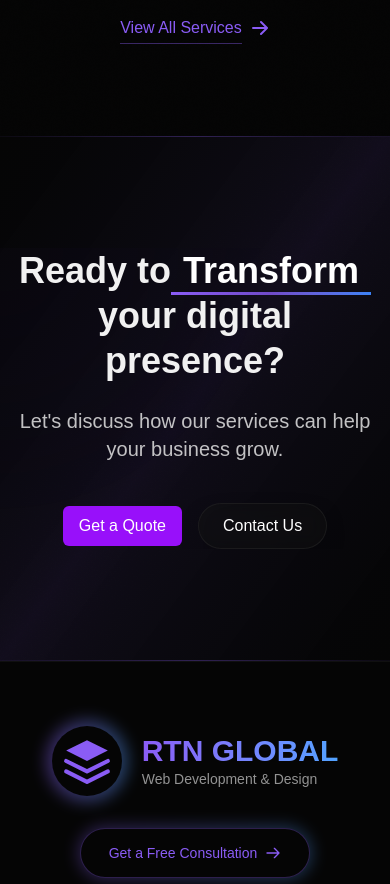
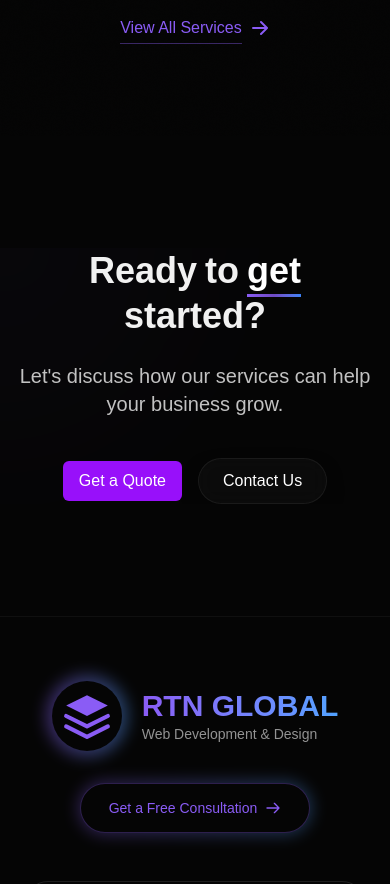
Before and after one commit to web-source-dev/rtn-black-them, a Next.js app: page /services/bug-fixes in a window 390 px wide. Shown: the part 4060-4944 px from the top of the page. Built offline with nearby package versions, Linux system fonts and the light colour scheme; no server answers.

Commit message:
Refactor Careers page to consolidate job posting logic and enhance SEO with updated metadata. Introduce new components for improved layout and user experience, including CareerHero, CareersListing, and CareerBenefits. Add helper function to retrieve all job postings for the main careers page.

```diff
--- a/src/app/careers/page.tsx
+++ b/src/app/careers/page.tsx
@@ -1,81 +1,38 @@
-import { notFound } from 'next/navigation';
+
 import type { Metadata } from 'next';
 
-import JobDetailContent from '@/components/Sections/CareersSections/JobDetailContent';
-import RelatedJobPostings from '@/components/Sections/CareersSections/RelatedJobPostings';
 import CTASection from '@/components/Sections/reusableSections/CTASection';
 import TransitionWrapper from '@/components/animations/TransitionWrapper';
 import GridPattern from '@/components/ui/GridPattern';
-import { BreadcrumbJsonLd } from '@/components/utils/JsonLd';
-import { getJobPostingBySlug, getRelatedJobPostings } from '@/components/Sections/CareersSections/careersData';
-
-export async function generateMetadata({
-  params,
-}: {
-  params: Promise<{ slug: string }>;
-}): Promise<Metadata> {
-  const { slug } = await params;
-  const job = getJobPostingBySlug(slug);
-
-  if (!job) {
-    return {
-      title: 'Job Not Found | RTN Global',
-      description: 'The requested job posting could not be found.',
-    };
-  }
-
-  return {
-    title: `${job.title} | RTN Global Careers`,
-    description: job.shortDescription,
-    keywords: [
-      job.title,
-      job.department,
-      'job opportunity',
-      'career',
-      'RTN Global',
-      job.location,
-      job.employmentType,
-    ],
-    alternates: { canonical: `https://rtnglobal.co/careers/${slug}` },
+import CareerHero from '@/components/Sections/CareersSections/CareerHero';
+import CareersListing from '@/components/Sections/CareersSections/CareersListing';
+import CareerBenefits from '@/components/Sections/CareersSections/CareerBenefits';
+export const metadata: Metadata = {
+  title: 'Careers | RTN Global',
+  description: 'Join our team and make a difference. Explore career opportunities at RTN Global.',
+  keywords: ['careers', 'jobs', 'opportunities', 'employment', 'RTN Global', 'hiring'],
+  alternates: { canonical: 'https://rtnglobal.co/careers' },
   openGraph: {
-      title: `${job.title} | RTN Global Careers`,
-      description: job.shortDescription,
-      url: `https://rtnglobal.co/careers/${slug}`,
+    title: 'Careers | RTN Global',
+    description: 'Join our team and make a difference. Explore career opportunities at RTN Global.',
+    url: 'https://rtnglobal.co/careers',
     siteName: 'RTN Global',
     images: [
       {
-          url: '/images/og-job-posting.jpg',
+        url: '/images/og-careers.jpg',
         width: 1200,
         height: 630,
-          alt: `${job.title} - RTN Global Career Opportunity`,
+        alt: 'RTN Global Careers',
       },
     ],
     locale: 'en_US',
     type: 'website',
   },
 };
-}
 
-export default async function JobDetailPage({
-  params,
-}: {
-  params: Promise<{ slug: string }>;
-}) {
-  const { slug } = await params;
-  const job = getJobPostingBySlug(slug);
-  if (!job) notFound();
-
-  const relatedJobs = getRelatedJobPostings(job.id, 3);
-
-  const breadcrumbs = [
-    { name: 'Home', url: 'https://rtnglobal.co' },
-    { name: 'Careers', url: 'https://rtnglobal.co/careers' },
-    { name: job.title, url: `https://rtnglobal.co/careers/${slug}` },
-  ];
+export default async function CareersPage() {
 
   return (
-    <>
-      <BreadcrumbJsonLd items={breadcrumbs} />
     <TransitionWrapper>
       <main className="min-h-screen bg-background relative">
         <GridPattern
@@ -86,20 +43,20 @@ export default async function JobDetailPage({
           className="fixed inset-0 z-0 pointer-events-none"
         />
         <div className="relative z-10">
-            <JobDetailContent job={job} />
-            {relatedJobs.length > 0 && <RelatedJobPostings jobs={relatedJobs} />}
+          <CareerHero />
+          <CareersListing />
+          <CareerBenefits />
           <CTASection
-              title="Not the right position for you?"
-              subtitle="We're always on the lookout for talented individuals. Check out our other open positions or send us your resume for future opportunities."
-              primaryButtonText="View All Positions"
-              secondaryButtonText="Contact Us"
-              primaryButtonLink="/careers"
-              secondaryButtonLink="/contact"
+            title="Ready to join our team?"
+            subtitle="We're always looking for talented individuals to help us grow. If you don't see a position that matches your skills, send us your resume anyway."
+            primaryButtonText="Contact Us"
+            secondaryButtonText="About Our Company"
+            primaryButtonLink="/contact"
+            secondaryButtonLink="/about"
             variant="gradient"
           />
         </div>
       </main>
     </TransitionWrapper>
-    </>
   );
 }
--- a/src/components/Sections/CareersSections/careersData.ts
+++ b/src/components/Sections/CareersSections/careersData.ts
@@ -285,6 +285,11 @@ export const getActiveJobPostings = (): JobPosting[] => {
   return jobPostings.filter(job => job.isActive);
 };
 
+// Helper function to get all job postings (for the main careers page)
+export const getAllJobPostings = async (): Promise<JobPosting[]> => {
+  return jobPostings;
+};
+
 // Helper function to get job postings by department
 export const getJobPostingsByDepartment = (department: string): JobPosting[] => {
   return jobPostings.filter(job => job.department === department && job.isActive);
--- a/src/components/Sections/reusableSections/CTASection.tsx
+++ b/src/components/Sections/reusableSections/CTASection.tsx
@@ -3,10 +3,9 @@
 import React from 'react';
 import GlowButton from '@/components/ui/GlowButton';
 import MagneticButton from '@/components/ui/MagneticButton';
-import GlitchText from '@/components/ui/GlitchText';
 import RevealOnScroll from '@/components/animations/RevealOnScroll';
 import AmbientLightEffect from '@/components/animations/AmbientLightEffect';
-
+import GlitchTitle from '@/components/ui/GlitchTitle';
 export interface CTASectionProps {
   title?: string;
   subtitle?: string;
@@ -19,6 +18,7 @@ export interface CTASectionProps {
 }
 
 export default function CTASection({
+  title = "Ready to",
   subtitle = "Let's build something amazing together. Our team of experts is ready to take your project to the next level.",
   primaryButtonText = "Get Started",
   secondaryButtonText = "View Our Work",
@@ -34,13 +34,13 @@ export default function CTASection({
   // Apply styling based on variant
   switch (variant) {
     case 'gradient':
-      containerClasses += " bg-gradient-to-br from-background via-primary/10 to-background";
+      containerClasses += " bg-background";
       break;
     case 'border':
-      containerClasses += " border border-border/40 rounded-3xl dark-card";
+      containerClasses += " bg-background";
       break;
     default:
-      containerClasses += " bg-gradient-to-b from-background/95 via-background to-background/95";
+      containerClasses += " bg-background";
       break;
   }
 
@@ -48,9 +48,6 @@ export default function CTASection({
     <section className={`${containerClasses} ${className}`}>
       {/* Background decorations */}
       <div className="absolute inset-0 overflow-hidden">
-        <div className="absolute top-0 left-1/2 -translate-x-1/2 w-[120%] h-[1px] bg-gradient-to-r from-transparent via-primary/30 to-transparent" />
-        <div className="absolute bottom-0 left-1/2 -translate-x-1/2 w-[120%] h-[1px] bg-gradient-to-r from-transparent via-primary/30 to-transparent" />
-        <div className="absolute inset-0 bg-[url('/noise.svg')] opacity-[0.02] mix-blend-soft-light"></div>
 
         {variant === 'default' && (
           <>
@@ -64,13 +61,7 @@ export default function CTASection({
         <div className="container mx-auto px-4">
           <RevealOnScroll className={contentClasses}>
             <div className="max-w-4xl mx-auto space-y-6">
-              <h2 className="text-4xl md:text-10xl lg:text-7xl font-bold leading-tight">Ready to
-              <span className="relative">
-                <span className="text-white mx-3"><GlitchText text="Transform" /></span>
-                <span className="absolute -bottom-1 left-0 w-full h-[3px] bg-gradient-to-r from-primary via-primary/80 to-secondary"></span>
-                </span>
-                your digital presence?
-              </h2>
+              <GlitchTitle title={title} />
 
               <p className="text-foreground/80 text-xl mx-auto max-w-3xl">
                 {subtitle}
--- /dev/null
+++ b/src/components/ui/GlitchTitle.tsx
@@ -0,0 +1,34 @@
+import React from 'react';
+import GlitchText from './GlitchText'; // adjust the path accordingly
+
+const GlitchTitle = ({ title }: { title: string }) => {
+  const words = title.split(' ');
+  const middleIndices = words.length > 2 ? words.slice(1, -1).map((_, i) => i + 1) : [0]; // avoid first/last
+  const randomIndex = middleIndices[Math.floor(Math.random() * middleIndices.length)];
+
+  const renderedTitle = words.map((word, index) => {
+    if (index === randomIndex) {
+      return (
+        <span key={index} className="relative mx-1 inline-block text-white">
+          <GlitchText text={word} />
+          <span className="absolute -bottom-1 left-0 w-full h-[3px] bg-gradient-to-r from-primary via-primary/80 to-secondary"></span>
+        </span>
+      );
+    }
+    return (
+      <span key={index} className="mx-1 inline-block">
+        {word}
+      </span>
+    );
+  });
+
+  return (
+    <h2 className="text-4xl md:text-10xl lg:text-7xl font-bold leading-tight">
+      <span className="relative">
+        {renderedTitle}
+      </span>
+    </h2>
+  );
+};
+
+export default GlitchTitle;
```
Lines whose indentation alone changed are shown as unchanged.
